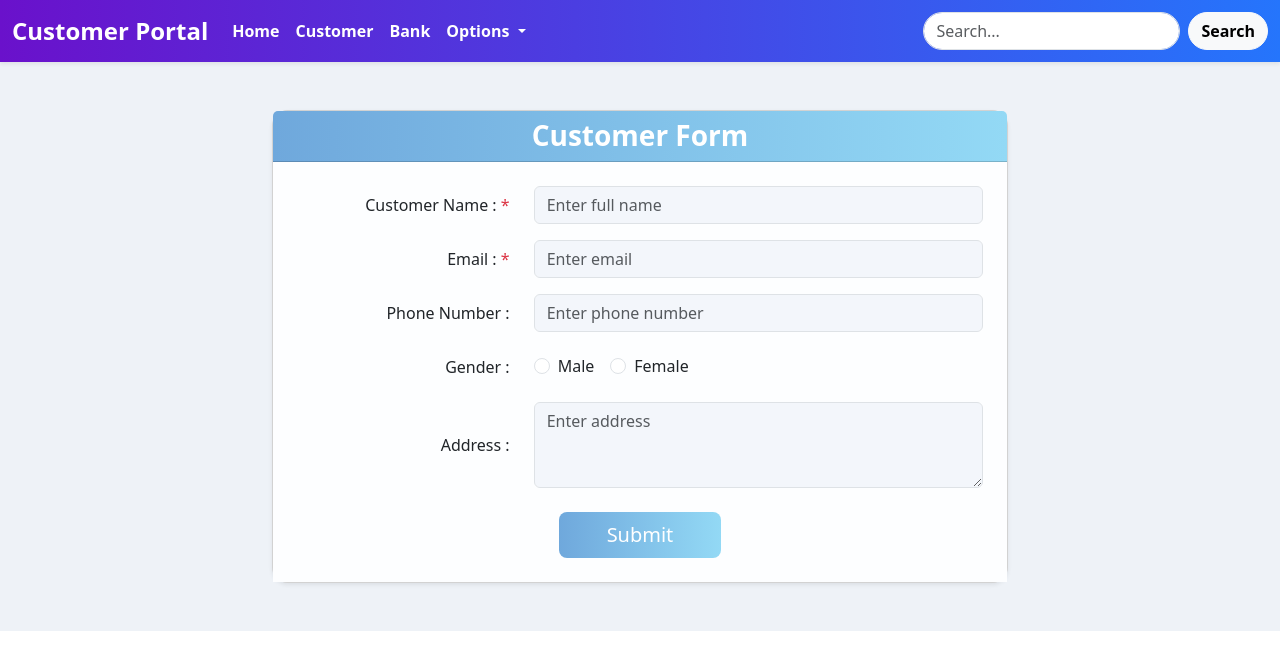
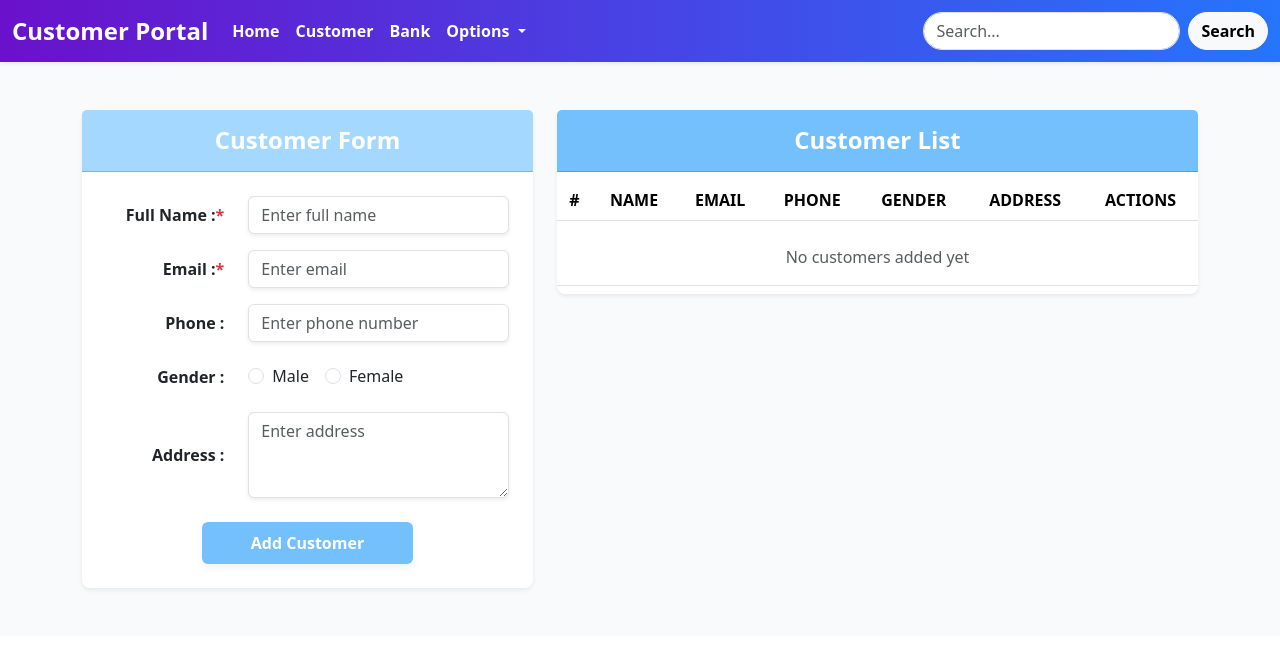
Before and after one commit to JasminAkhter/AngularTutorial, an Angular app: page /customer in a window 1280 px wide. Shown: the top 670 px of the page. Built offline with nearby package versions, Linux system fonts and the light colour scheme.

Commit message:
Colour Update

```diff
--- a/src/app/app.module.ts
+++ b/src/app/app.module.ts
@@ -1,5 +1,7 @@
 import { NgModule } from '@angular/core';
 import { BrowserModule, provideClientHydration } from '@angular/platform-browser';
+import { FormsModule } from '@angular/forms';          // <-- add this
+import { RouterModule } from '@angular/router';       // <-- add this
 
 import { AppRoutingModule } from './app-routing.module';
 import { AppComponent } from './app.component';
@@ -8,8 +10,6 @@ import { BankComponent } from './bank/bank.component';
 import { HomeComponent } from './home/home.component';
 import { NavbarComponent } from './navbar/navbar.component';
 
-
-
 @NgModule({
   declarations: [
     AppComponent,
@@ -17,11 +17,12 @@ import { NavbarComponent } from './navbar/navbar.component';
     BankComponent,
     HomeComponent,
     NavbarComponent
-
   ],
   imports: [
     BrowserModule,
-    AppRoutingModule
+    AppRoutingModule,
+    FormsModule,       // <-- for ngForm, ngModel
+    RouterModule       // <-- for router-outlet and routerLink
   ],
   providers: [
     provideClientHydration()
--- a/src/app/customer/customer.component.css
+++ b/src/app/customer/customer.component.css
@@ -0,0 +1,8 @@
+.btn-gradient {
+  background: linear-gradient(to right, #6fa8dc, #93d9f5);
+  border: none;
+}
+
+.btn-gradient:hover {
+  opacity: 0.9;
+}
--- a/src/app/customer/customer.component.html
+++ b/src/app/customer/customer.component.html
@@ -1,65 +1,132 @@
-<section class="py-5" style="background: #eef2f7;">
+<section class="py-5" style="background: #f9fafb;"> <!-- light soft background -->
   <div class="container">
-    <div class="row justify-content-center">
-      <div class="col-lg-8">
-        <div class="card shadow-sm rounded-4">
-          <div class="card-header text-center" style="background: linear-gradient(to right, #6fa8dc, #93d9f5);">
-            <h3 class="mb-0 text-white fw-bold">Customer Form</h3>
+    <div class="row g-4">
+
+      <!-- Customer Form -->
+      <div class="col-lg-5">
+        <div class="card shadow-sm border-0 rounded-3">
+          <div class="card-header text-center py-3" style="background: #a5d8ff;"> <!-- soft sky blue -->
+            <h4 class="mb-0 text-white fw-bold">Customer Form</h4>
           </div>
-          <div class="card-body p-4" style="background: #fdfeff;">
-            <form>
-              <div class="mb-3 row align-items-center">
-                <label for="customerName" class="col-md-4 col-form-label text-end">Customer Name : <span class="text-danger">*</span></label>
-                <div class="col-md-8">
-                  <input type="text" class="form-control" id="customerName" placeholder="Enter full name" required style="background-color: #f3f6fb;">
+          <div class="card-body p-4">
+            <form #customerForm="ngForm" (ngSubmit)="addCustomer(customerForm)">
+              <div class="row mb-3 align-items-center">
+                <label for="customerName" class="col-sm-4 col-form-label fw-semibold text-end">Full Name :<span
+                    class="text-danger">*</span></label>
+                <div class="col-sm-8">
+                  <input type="text" id="customerName" name="customerName" class="form-control shadow-sm"
+                    [ngModel]="editingCustomer?.name" placeholder="Enter full name" required>
                 </div>
               </div>
 
-              <div class="mb-3 row align-items-center">
-                <label for="email" class="col-md-4 col-form-label text-end">Email : <span class="text-danger">*</span></label>
-                <div class="col-md-8">
-                  <input type="email" class="form-control" id="email" placeholder="Enter email" required style="background-color: #f3f6fb;">
+
+              <div class="row mb-3 align-items-center">
+                <label for="email" class="col-sm-4 col-form-label fw-semibold text-end">Email :<span
+                    class="text-danger">*</span></label>
+                <div class="col-sm-8">
+                  <input type="email" id="email" name="email" class="form-control shadow-sm"
+                    [ngModel]="editingCustomer?.email" placeholder="Enter email" required>
                 </div>
               </div>
 
-              <div class="mb-3 row align-items-center">
-                <label for="phone" class="col-md-4 col-form-label text-end">Phone Number :</label>
-                <div class="col-md-8">
-                  <input type="tel" class="form-control" id="phone" placeholder="Enter phone number" style="background-color: #f3f6fb;">
+
+              <div class="row mb-3 align-items-center">
+                <label for="phone" class="col-sm-4 col-form-label fw-semibold text-end">Phone :</label>
+                <div class="col-sm-8">
+                  <input type="tel" id="phone" name="phone" class="form-control shadow-sm"
+                    [ngModel]="editingCustomer?.phone" placeholder="Enter phone number">
                 </div>
               </div>
 
-              <div class="mb-3 row align-items-center">
-                <label class="col-md-4 col-form-label text-end">Gender :</label>
-                <div class="col-md-8">
+
+              <div class="row mb-3 align-items-center">
+                <label class="col-sm-4 col-form-label fw-semibold text-end">Gender :</label>
+                <div class="col-sm-8">
                   <div class="form-check form-check-inline">
-                    <input class="form-check-input" type="radio" name="gender" id="male" value="Male">
-                    <label class="form-check-label" for="male">Male</label>
+                    <input type="radio" class="form-check-input" name="gender" value="Male"
+                      [ngModel]="editingCustomer?.gender">
+                    <label class="form-check-label">Male</label>
                   </div>
                   <div class="form-check form-check-inline">
-                    <input class="form-check-input" type="radio" name="gender" id="female" value="Female">
-                    <label class="form-check-label" for="female">Female</label>
+                    <input type="radio" class="form-check-input" name="gender" value="Female"
+                      [ngModel]="editingCustomer?.gender">
+                    <label class="form-check-label">Female</label>
                   </div>
                 </div>
               </div>
 
-              <div class="mb-4 row align-items-center">
-                <label for="address" class="col-md-4 col-form-label text-end">Address :</label>
-                <div class="col-md-8">
-                  <textarea class="form-control" id="address" rows="3" placeholder="Enter address" style="background-color: #f3f6fb;"></textarea>
+              <div class="row mb-4 align-items-center">
+                <label for="address" class="col-sm-4 col-form-label fw-semibold text-end">Address :</label>
+                <div class="col-sm-8">
+                  <textarea id="address" name="address" class="form-control shadow-sm" rows="3"
+                    [ngModel]="editingCustomer?.address" placeholder="Enter address"></textarea>
                 </div>
               </div>
 
               <div class="row">
                 <div class="col-12 text-center">
-                  <button type="submit" class="btn btn-primary btn-lg px-5" style="background: linear-gradient(to right, #6fa8dc, #93d9f5); border: none;">Submit</button>
+                  <button type="submit" class="btn text-white py-2 px-5 fw-semibold"
+                    style="background: #74c0fc; box-shadow: 0 4px 8px rgba(0,0,0,0.05);">
+                    {{ editingCustomer ? 'Update Customer' : 'Add Customer' }}
+                  </button>
                 </div>
               </div>
-
             </form>
           </div>
         </div>
       </div>
+
+      <!-- Customer Table -->
+      <div class="col-lg-7">
+        <div class="card shadow-sm border-0 rounded-3">
+          <div class="card-header text-center py-3" style="background: #74c0fc;">
+            <h4 class="mb-0 text-white fw-bold">Customer List</h4>
+          </div>
+
+          <div class="card-body p-0">
+            <div class="table-responsive">
+              <table class="table table-hover align-middle text-center mb-0"
+                style="border-collapse: separate; border-spacing: 0 0.5rem;">
+                <thead style="background: #a5d8ff; color: #1c1c1c;" class="text-uppercase">
+                  <tr>
+                    <th>#</th>
+                    <th>Name</th>
+                    <th>Email</th>
+                    <th>Phone</th>
+                    <th>Gender</th>
+                    <th>Address</th>
+                    <th>Actions</th>
+                  </tr>
+                </thead>
+                <tbody>
+                  <tr *ngFor="let customer of customers; let i = index" class="align-middle shadow-sm"
+                    style="background: #ffffff; border-radius: 0.5rem;">
+                    <td>{{ i + 1 }}</td>
+                    <td>{{ customer.name }}</td>
+                    <td>{{ customer.email }}</td>
+                    <td>{{ customer.phone }}</td>
+                    <td>{{ customer.gender }}</td>
+                    <td>{{ customer.address }}</td>
+                    <td>
+                      <button class="btn btn-sm btn-info me-2" (click)="editCustomer(customer)" title="Edit">
+                        <i class="bi bi-pencil-square"></i>
+                      </button>
+                      <button class="btn btn-sm btn-danger" (click)="deleteCustomer(customer.id)" title="Delete">
+                        <i class="bi bi-trash"></i>
+                      </button>
+                    </td>
+                  </tr>
+
+                  <tr *ngIf="customers.length === 0">
+                    <td colspan="7" class="text-muted py-3">No customers added yet</td>
+                  </tr>
+                </tbody>
+              </table>
+            </div>
+          </div>
+        </div>
+      </div>
+
     </div>
   </div>
 </section>
--- a/src/app/customer/customer.component.ts
+++ b/src/app/customer/customer.component.ts
@@ -1,10 +1,58 @@
 import { Component } from '@angular/core';
+
+interface Customer {
+  id: number;
+  name: string;
+  email: string;
+  phone?: string;
+  gender?: string;
+  address?: string;
+}
 
 @Component({
   selector: 'app-customer',
   templateUrl: './customer.component.html',
-  styleUrl: './customer.component.css'
+  styleUrls: ['./customer.component.css']
 })
 export class CustomerComponent {
+  customers: Customer[] = [];
+  nextId: number = 1;
+  editingCustomer: Customer | null = null;
 
+  // Add or update customer
+  addCustomer(formValue: any) {
+    if (this.editingCustomer) {
+      // update existing customer
+      this.editingCustomer.name = formValue.customerName;
+      this.editingCustomer.email = formValue.email;
+      this.editingCustomer.phone = formValue.phone;
+      this.editingCustomer.gender = formValue.gender;
+      this.editingCustomer.address = formValue.address;
+      this.editingCustomer = null;
+    } else {
+      // add new customer
+      this.customers.push({
+        id: this.nextId++,
+        name: formValue.customerName,
+        email: formValue.email,
+        phone: formValue.phone,
+        gender: formValue.gender,
+        address: formValue.address
+      });
+    }
+    formValue.resetForm(); // reset form after submit
+  }
+
+  // Edit customer
+  editCustomer(customer: Customer) {
+    this.editingCustomer = customer;
+  }
+
+  // Delete customer
+  deleteCustomer(id: number) {
+    this.customers = this.customers.filter(c => c.id !== id);
+    if (this.editingCustomer?.id === id) {
+      this.editingCustomer = null;
+    }
+  }
 }
```
